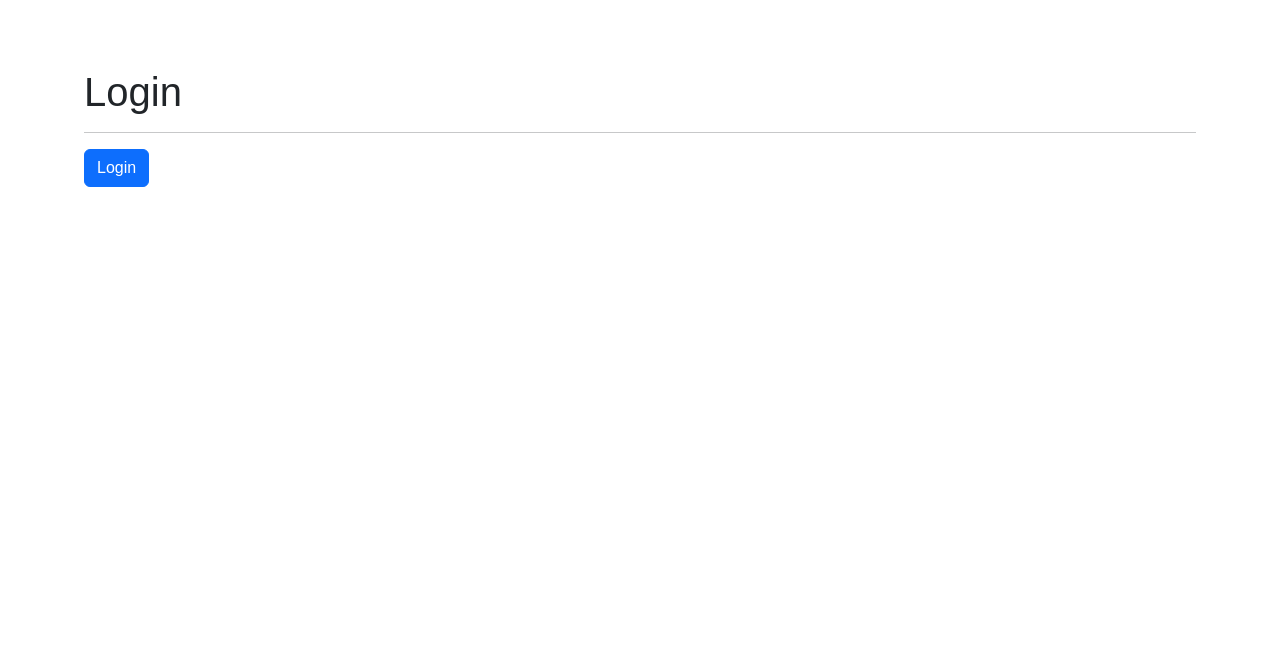
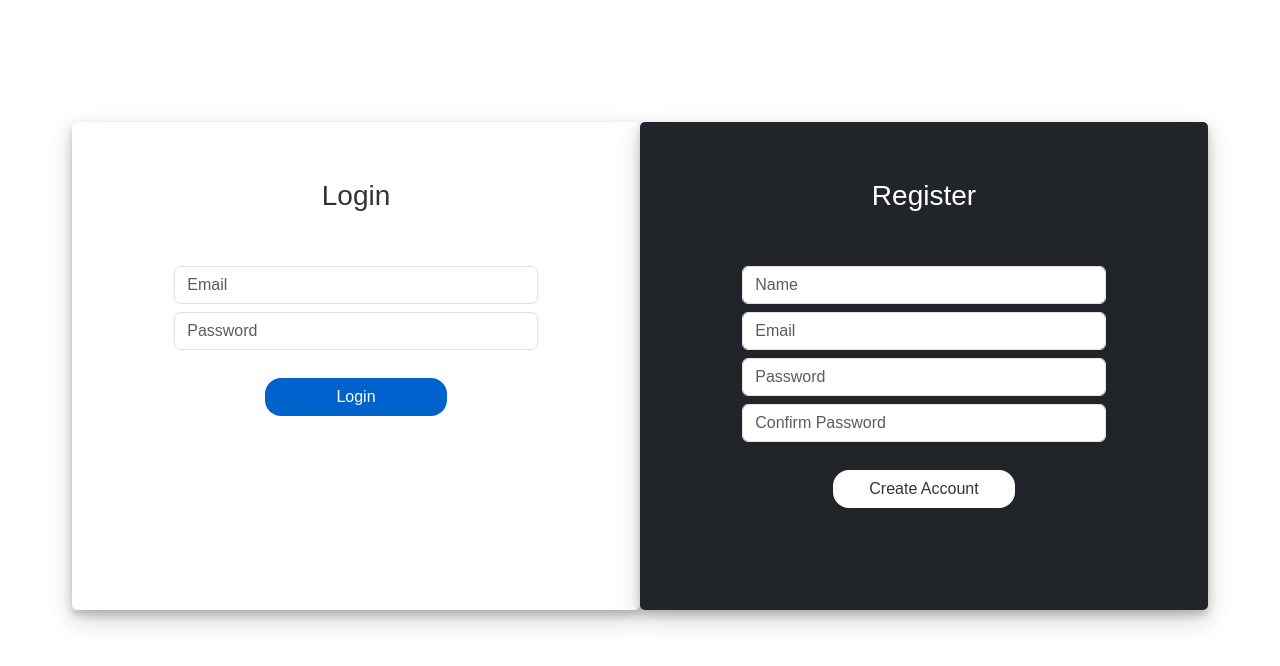
Before and after one commit to DanielMurillo24/my_personal_finances, a React (Vite) app: page / in a window 1280 px wide. Both pictures are taken after a click on the button "Logout". Shown: the top 666 px of the page. Built offline with nearby package versions, Linux system fonts and the light colour scheme.

Commit message:
Adding Login and Register page, and needed configuration for authentication

```diff
--- a/src/FinanceApp.jsx
+++ b/src/FinanceApp.jsx
@@ -1,9 +1,14 @@
+import { Provider } from "react-redux"
 import { AppRouter } from "./router/AppRouter"
+import { store } from "./storage"
 
 export const FinanceApp = () => {
   return (
-    <>
-      <AppRouter/>
-    </>
+    <Provider store={store}>
+        <>
+          <AppRouter/>
+        </>
+    </Provider>
+
   )
 }
--- /dev/null
+++ b/src/auth/pages/LoginPage.css
@@ -0,0 +1,52 @@
+.login-container{
+    margin-top: 8%;
+}
+.login-form-1{
+    border-radius: 5px;
+    box-shadow: 0 5px 8px 0 rgba(0, 0, 0, 0.2), 0 9px 26px 0 rgba(0, 0, 0, 0.19);
+    padding: 5%;
+}
+.login-form-1 h3{
+    text-align: center;
+    color: #333;
+}
+.login-form-2{
+    border-radius: 5px;
+    box-shadow: 0 5px 8px 0 rgba(0, 0, 0, 0.2), 0 9px 26px 0 rgba(0, 0, 0, 0.19);
+    padding: 5%;
+    background: #212529;
+}
+.login-form-2 h3{
+    text-align: center;
+    color: #fff;
+}
+.login-container form{
+    padding: 10%;
+}
+.btnSubmit
+{
+    width: 50%;
+    border-radius: 1rem;
+    padding: 1.9%;
+    border: none;
+    cursor: pointer;
+    margin-top: 20px;
+}
+.login-form-1 .btnSubmit{
+    color: #fff;
+    background-color: #0062cc;
+}
+.login-form-2 .btnSubmit{
+    background-color: #fff;
+    color: #333;
+}
+.login-form-2 .ForgetPwd{
+    color: #fff;
+    font-weight: 600;
+    text-decoration: none;
+}
+.login-form-1 .ForgetPwd{
+    color: #0062cc;
+    font-weight: 600;
+    text-decoration: none;
+}
--- a/src/auth/pages/LoginPage.jsx
+++ b/src/auth/pages/LoginPage.jsx
@@ -1,22 +1,127 @@
-import { useNavigate } from "react-router-dom"
+
+import { useForm } from '../../hooks/';
+import './LoginPage.css';
+
+const loginFormFields = {
+    loginEmail: '',
+    loginPassword: '',
+}
+
+const registerFormFields = {
+
+    registerName: '',
+    registerEmail: '',
+    registerPassword: '',
+    registerConfirmPassword: '',
+}
 
   export const LoginPage = () => {
 
-  const navigate = useNavigate();
+    const {loginEmail, loginPassword, onInputChange:onLoginInputChange} = useForm(loginFormFields);
 
-  const onLogin =  () => {
-    navigate ('/home', {replace: true})
+    const loginSubmit = (event) => {
+        event.preventDefault();
+        console.log({loginEmail, loginPassword})
+    }
+
+    const {registerName, registerEmail, registerPassword, registerConfirmPassword, onInputChange:onRegisterInputChange} = useForm(registerFormFields);
+
+    const registerSubmit = (event) => {
+        event.preventDefault();
+        console.log({registerName, registerEmail, registerPassword, registerConfirmPassword})
     }
 
 
       return (
-    <div className="container mt-5">
-      <h1>Login</h1>
-      <hr />
+          <div className="container login-container">
+              <div className="row">
+                  <div className="col-md-6 login-form-1">
+                      <h3>Login</h3>
+                      <form onSubmit={ loginSubmit }>
+                          <div className="form-group mb-2">
+                              <input
+                                  type="text"
+                                  className="form-control"
+                                  placeholder="Email"
+                                  name='loginEmail'
+                                  value={ loginEmail }
+                                  onChange={ onLoginInputChange }
+                              />
+                          </div>
+                          <div className="form-group mb-2">
+                              <input
+                                  type="password"
+                                  className="form-control"
+                                  placeholder="Password"
+                                  name='loginPassword'
+                                  value={ loginPassword }
+                                  onChange={ onLoginInputChange }
+                              />
+                          </div>
+                          <div className="d-flex justify-content-center">
+                              <input
+                                  type="submit"
+                                  className="btnSubmit"
+                                  value="Login"
+                              />
+                          </div>
+                      </form>
+                  </div>
 
-      <button className="btn btn-primary" onClick={onLogin}>
-        Login
-      </button>
+                  <div className="col-md-6 login-form-2">
+                      <h3>Register</h3>
+                      <form onSubmit={registerSubmit}>
+                          <div className="form-group mb-2">
+                              <input
+                                  type="text"
+                                  className="form-control"
+                                  placeholder="Name"
+                                  name='registerName'
+                                  value={ registerName }
+                                  onChange={ onRegisterInputChange }
+                              />
+                          </div>
+                          <div className="form-group mb-2">
+                              <input
+                                  type="email"
+                                  className="form-control"
+                                  placeholder="Email"
+                                  name='registerEmail'
+                                  value={ registerEmail }
+                                  onChange={ onRegisterInputChange }
+                              />
+                          </div>
+                          <div className="form-group mb-2">
+                              <input
+                                  type="password"
+                                  className="form-control"
+                                  placeholder="Password"
+                                  name='registerPassword'
+                                  value={ registerPassword }
+                                  onChange={ onRegisterInputChange }
+                              />
+                          </div>
+
+                          <div className="form-group mb-2">
+                              <input
+                                  type="password"
+                                  className="form-control"
+                                  placeholder="Confirm Password"
+                                  name='registerConfirmPassword'
+                                  value={ registerConfirmPassword }
+                                  onChange={ onRegisterInputChange }
+                              />
+                          </div>
+
+                          <div className="d-flex justify-content-center">
+                              <input
+                                  type="submit"
+                                  className="btnSubmit"
+                                  value="Create Account" />
+                          </div>
+                      </form>
+                  </div>
+              </div>
           </div>
       )
   }
--- /dev/null
+++ b/src/helpers/getEnvVariables.js
@@ -0,0 +1,9 @@
+
+export const getEnvVariables = () => {
+
+    import.meta.env;
+
+    return {
+        ...import.meta.env
+    }
+}
--- /dev/null
+++ b/src/hooks/index.js
@@ -0,0 +1,2 @@
+
+export * from './useForm';
--- /dev/null
+++ b/src/hooks/useForm.js
@@ -0,0 +1,63 @@
+import { useEffect, useMemo, useState } from 'react';
+
+export const useForm = ( initialForm = {}, formValidations = {}) => {
+
+    const [ formState, setFormState ] = useState( initialForm );
+    const [ formValidation, setFormValidation ] = useState({});
+
+    useEffect(() => {
+        createValidators();
+    }, [ formState ])
+
+    useEffect(() => {
+        setFormState( initialForm );
+    }, [ initialForm ])
+
+
+    const isFormValid = useMemo( () => {
+
+        for (const formValue of Object.keys( formValidation )) {
+            if ( formValidation[formValue] !== null ) return false;
+        }
+
+        return true;
+    }, [ formValidation ])
+
+
+    const onInputChange = ({ target }) => {
+        const { name, value } = target;
+        setFormState({
+            ...formState,
+            [ name ]: value
+        });
+    }
+
+    const onResetForm = () => {
+        setFormState( initialForm );
+    }
+
+    const createValidators = () => {
+
+        const formCheckedValues = {};
+
+        for (const formField of Object.keys( formValidations )) {
+            const [ fn, errorMessage ] = formValidations[formField];
+
+            formCheckedValues[`${ formField }Valid`] = fn( formState[formField] ) ? null : errorMessage;
+        }
+
+        setFormValidation( formCheckedValues );
+    }
+
+
+
+    return {
+        ...formState,
+        formState,
+        onInputChange,
+        onResetForm,
+
+        ...formValidation,
+        isFormValid
+    }
+}
--- a/src/layout/Navbar.jsx
+++ b/src/layout/Navbar.jsx
@@ -46,8 +46,9 @@ export const Navbar = () => {
                         Daniel Murillo
                     </span>
 
-                    <button className='nav-item nav-link btn' onClick={onLogout}>
-                        Logout
+                    <button className='btn btn-outline-danger' onClick={onLogout}>
+                        <i className='fas fa-sign-out-alt'></i>
+                        <span>Logout</span>
                     </button>
                 </ul>
             </div>
--- a/src/router/AppRouter.jsx
+++ b/src/router/AppRouter.jsx
@@ -3,23 +3,32 @@ import { BudgetPage } from "../budget";
 import { LoginPage, LoginRoutes } from "../auth";
 import { HomePage } from "../home";
 import { Navbar } from "../layout";
+//import { getEnvVariables} from '../helpers/getEnvVariables'
 
 export const AppRouter = () => {
 
   const location = useLocation();
   const showNavBar = location.pathname !== '/login'
+  const authStatus = 'not-authenticated'; // 'not-authenticated', 'authenticated'
+
+//  console.log( getEnvVariables() );
 
   return (
     <>
 
       {showNavBar && <Navbar />}
 
+      <Routes>
+        {
+          (authStatus === 'not-authenticated')
+             ? <Route path="/*" element={<LoginRoutes/>}/>
+             :<>
+                <Route path="home" element={<HomePage/>}/>
+                <Route path="budget" element={<BudgetPage/>}/>
+                <Route path="/" element={<Navigate to="/home"/>}/>
+              </>
+        }
 
-      <Routes>
-        <Route path="home" element={<HomePage/>}/>
-        <Route path="budget" element={<BudgetPage/>}/>
-        <Route path="/" element={<Navigate to="/home"/>}/>
-        <Route path="/*" element={<LoginRoutes/>}/>
       </Routes>
     </>
   )
--- /dev/null
+++ b/src/storage/auth/authSlice.js
@@ -0,0 +1,24 @@
+import { createSlice } from '@reduxjs/toolkit'
+
+export const authSlice = createSlice ({
+    name: 'auth',
+    initialState: {
+        status: 'checking',  // 'authenticated', 'non-authenticated'
+        user: {},
+        errorMessage: undefined,
+    },
+    reducers: {
+        checking: ( state ) => {
+            state.status = 'checking';
+            state.user = {};
+            state.errorMessage = undefined;
+        },
+        onLogin: (state, { payload }) => {
+            state.status = 'authenticated';
+            state.user = payload;
+            state.errorMessage = undefined;
+        }
+    }
+});
+
+export const { checking, onLogin } = authSlice.actions;
--- /dev/null
+++ b/src/storage/index.js
@@ -0,0 +1,3 @@
+
+export * from './auth/authSlice';
+export * from './store';
--- /dev/null
+++ b/src/storage/store.js
@@ -0,0 +1,9 @@
+import { configureStore } from "@reduxjs/toolkit";
+import { authSlice } from "./";
+
+
+export const store = configureStore ({
+    reducer: {
+        auth: authSlice.reducer,
+    }
+})
```
Also changed, not shown: package.json (+5 -2 lines), 2 other files (tests, documents, lock files or other folders). Lines whose indentation alone changed are shown as unchanged.
